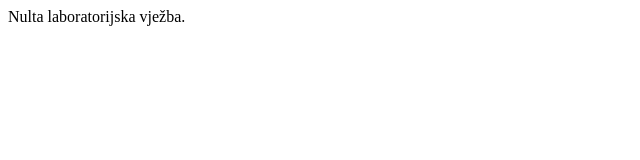
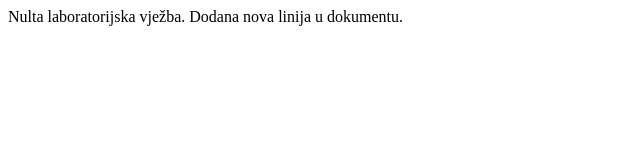
Before and after one commit to Jan-Celin/tpiuo, a plain HTML site: page index.html in a window 1280 px wide. Shown: the whole page, without its empty margins (0-640 px from the left). Drawn offline with Linux system fonts and the light colour scheme.

Commit message:
Add new line to index.html.

```diff
--- a/index.html
+++ b/index.html
@@ -8,5 +8,7 @@
 </head>
 <body>
     Nulta laboratorijska vježba.
+
+    Dodana nova linija u dokumentu.
 </body>
 </html>
```
